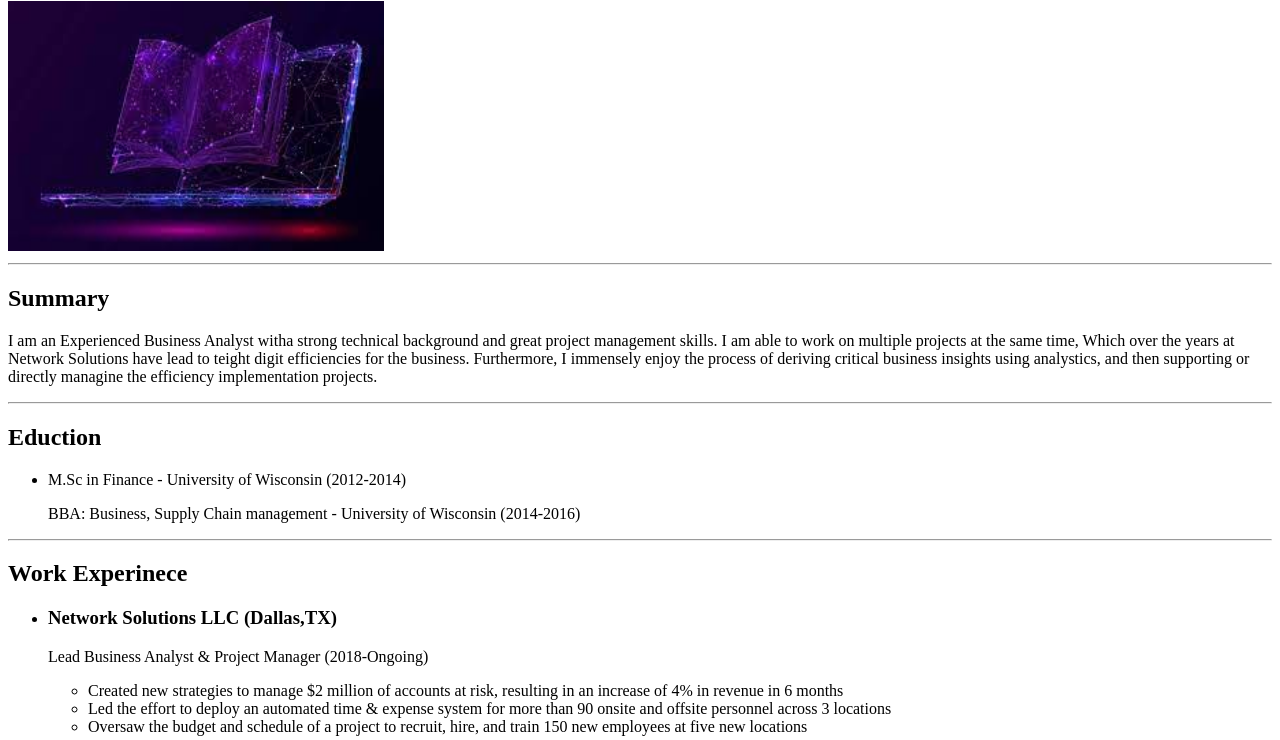
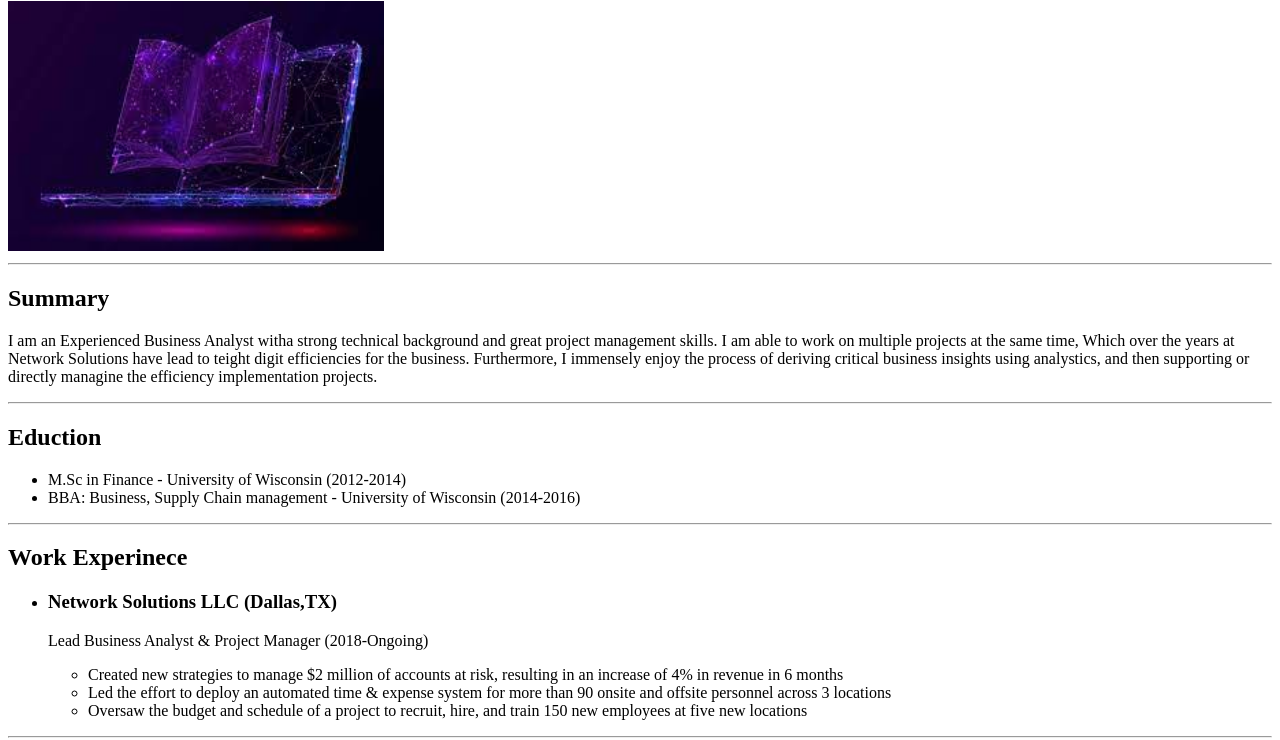
Before and after one commit to Virtualarchive/Myresume, a plain HTML site: page index.html in a window 1280 px wide. Shown: the part 79-819 px from the top of the page. Drawn offline with Linux system fonts and the light colour scheme.

Commit message:
Update index.html

```diff
--- a/index.html
+++ b/index.html
@@ -19,7 +19,7 @@
     <h2>Eduction</h2>
     <ul>
         <li> M.Sc in Finance - University of Wisconsin (2012-2014)</li>
-        <p>BBA: Business, Supply Chain management - University of Wisconsin (2014-2016)</p>
+        <li>BBA: Business, Supply Chain management - University of Wisconsin (2014-2016)</li>
     </ul>
     <hr>
     <h2>Work Experinece</h2>
```
